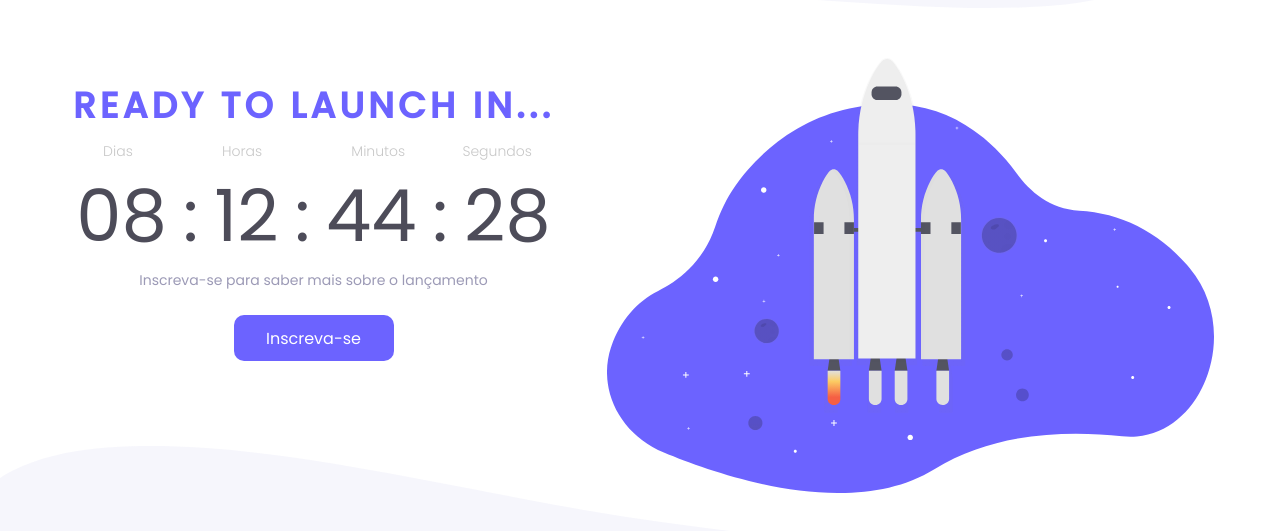
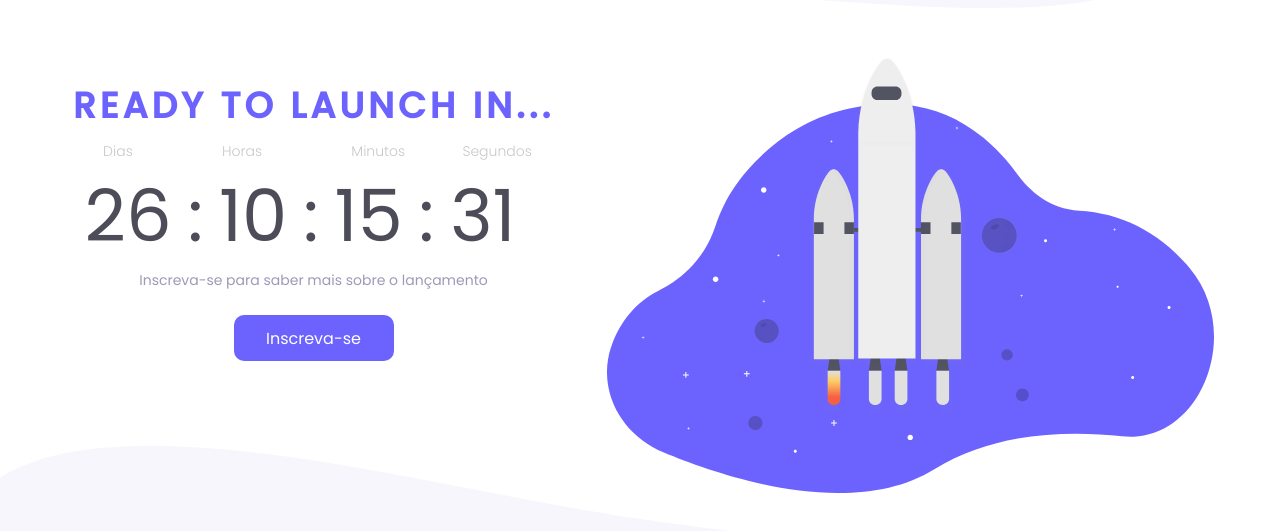
Before and after one commit to isaqueback/countdown, a React (Vite) app: page / in a window 1280 px wide. Shown: the part 125-656 px from the top of the page. Built offline with nearby package versions, Linux system fonts and the light colour scheme.

Commit message:
completed countdown

```diff
--- a/package.json
+++ b/package.json
@@ -10,6 +10,7 @@
   },
   "dependencies": {
     "@types/styled-components": "^5.1.26",
+    "date-fns": "^2.29.3",
     "react": "^18.2.0",
     "react-dom": "^18.2.0",
     "react-router-dom": "^6.4.2",
--- a/src/pages/Home/index.tsx
+++ b/src/pages/Home/index.tsx
@@ -1,7 +1,32 @@
 import { CountdownContainer, CountdownContent, CountdownHeader, HomeContainer, SubscribeButton } from "./styles";
 import rocket from '../../assets/rocket.svg'
+import intervalToDuration from 'date-fns/intervalToDuration'
+import format from 'date-fns/format'
+import { useEffect, useState } from "react";
 
 export function Home() {
+    const [releaseDate] = useState(() => {
+        const nextMonth = new Date().getMonth() + 1
+        const updatedYear = nextMonth === 0 ? new Date().getFullYear() + 1 : new Date().getFullYear()
+        return new Date(updatedYear, nextMonth, 1, 0, 0, 0)
+    })
+    const [currentDate, setCurrentDate] = useState(new Date())
+
+    let duration = intervalToDuration({
+        start: currentDate,
+        end: releaseDate
+    })
+
+    useEffect(() => {
+        setInterval(() => {
+            setCurrentDate(new Date())
+            duration = intervalToDuration({
+                start: currentDate,
+                end: releaseDate
+            })
+        }, 1000)
+    }, [currentDate])
+
     return (
         <HomeContainer>
             <CountdownContainer>
@@ -13,13 +38,13 @@ export function Home() {
                     <span>Segundos</span>
                 </CountdownHeader>
                 <CountdownContent>
-                    <span>08</span>
+                    <span>{duration.days !== undefined && duration.days < 10 ? '0' + duration.days : duration.days }</span>
                     <span>:</span>
-                    <span>12</span>
+                    <span>{duration.hours !== undefined && duration.hours < 10 ? '0' + duration.hours : duration.hours }</span>
                     <span>:</span>
-                    <span>44</span>
+                    <span>{duration.minutes !== undefined && duration.minutes < 10 ? '0' + duration.minutes : duration.minutes }</span>
                     <span>:</span>
-                    <span>28</span>
+                    <span>{duration.seconds !== undefined && duration.seconds < 10 ? '0' + duration.seconds : duration.seconds }</span>
                 </CountdownContent>
                 <p>Inscreva-se para saber mais sobre o lançamento</p>
                 <SubscribeButton>
--- a/src/pages/Home/styles.ts
+++ b/src/pages/Home/styles.ts
@@ -63,6 +63,7 @@ export const CountdownHeader = styled.div`
 `
 
 export const CountdownContent = styled.div`
+    width: 29.625rem;
     font-size: 4.5rem;
     font-weight: 400;
     color: ${props => props.theme["gray-800"]};
```
Also changed, not shown: 1 other file (tests, documents, lock files or other folders).
